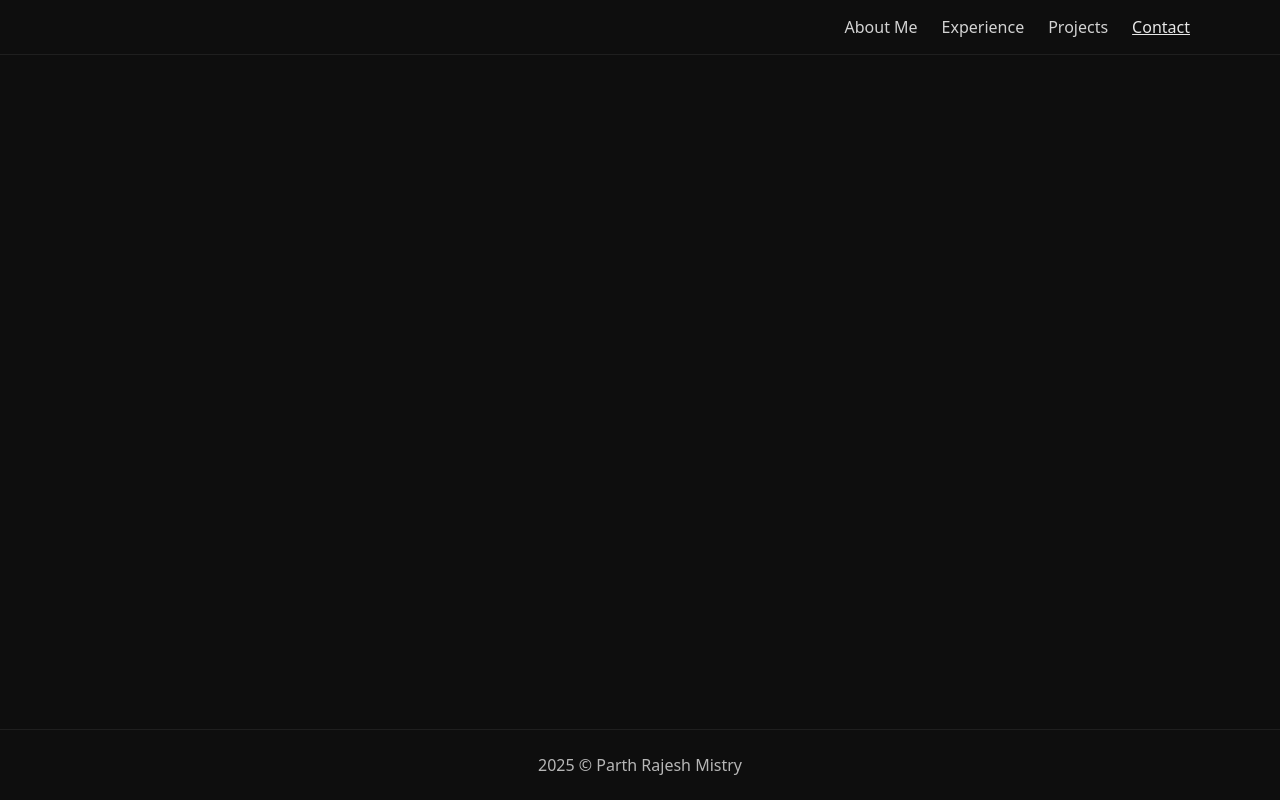
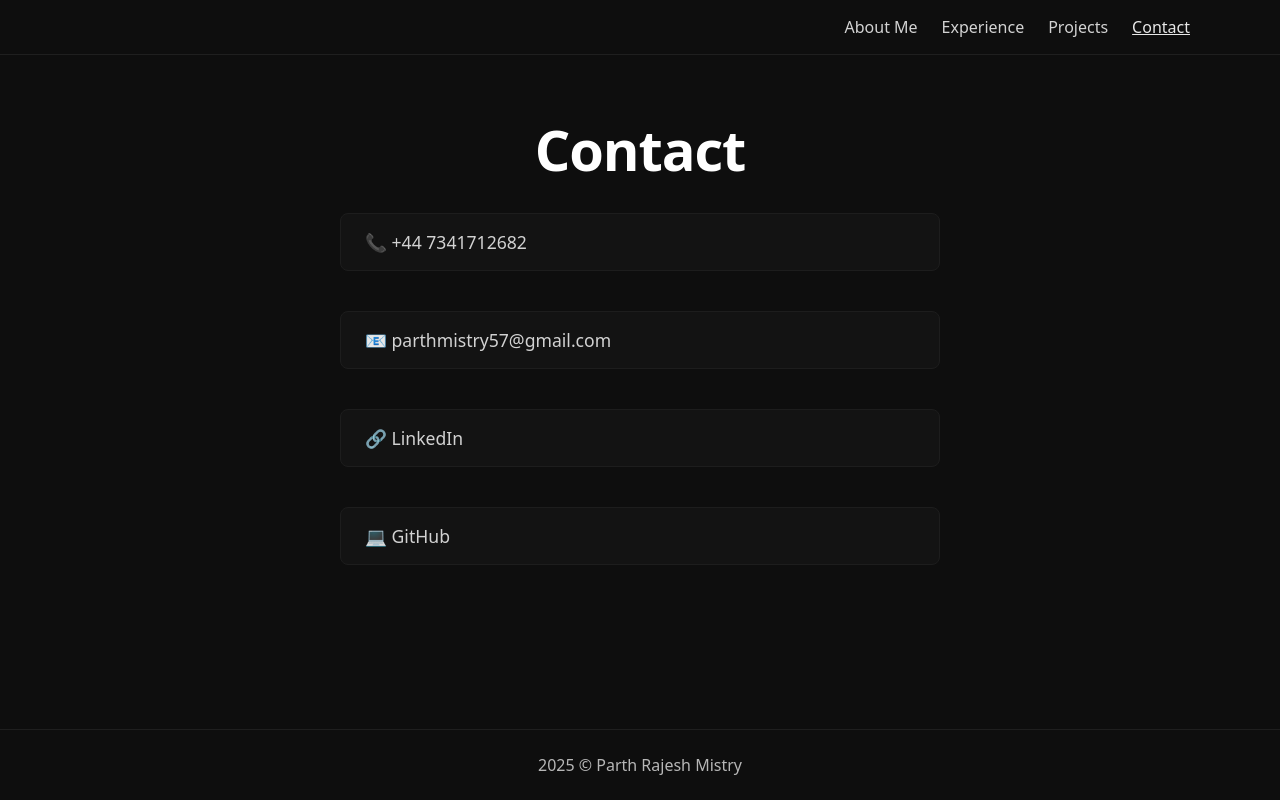
Before and after one commit to ParthMistry57/Portfolio, a React app in the folder frontend/: page /contact in a window 1280 px wide. Built offline with nearby package versions, Linux system fonts and the light colour scheme; the HTML template or start-up script is replaced by a standard one.

Commit message:
add Contact page with styled contact information

```diff
--- a/frontend/src/App.jsx
+++ b/frontend/src/App.jsx
@@ -2,6 +2,7 @@ import { Routes, Route } from 'react-router-dom'
 import NavBar from './components/NavBar.jsx'
 import Footer from './components/Footer.jsx'
 import Home from './pages/Home.jsx'
+import Contact from './pages/Contact.jsx'
 
 export default function App() {
   return (
@@ -13,7 +14,7 @@ export default function App() {
           <Route path="/about" element={<Home />} />
           <Route path="/experience" element={<div />} />
           <Route path="/projects" element={<div />} />
-          <Route path="/contact" element={<div />} />
+          <Route path="/contact" element={<Contact />} />
         </Routes>
       </main>
       <Footer />
--- /dev/null
+++ b/frontend/src/pages/Contact.jsx
@@ -0,0 +1,31 @@
+export default function Contact() {
+  return (
+    <section className="content">
+       <div className="contact-wrap">
+            <h1 className="profile-title">Contact</h1>
+            <ul className="contact-list">
+                <li className="contact-item">
+                <a href="tel:+447341712682">
+                    📞 +44 7341712682
+                </a>
+                </li>
+                <li className="contact-item">
+                <a href="mailto:parthmistry57@gmail.com">
+                    📧 parthmistry57@gmail.com
+                </a>
+                </li>
+                <li className="contact-item">
+                <a href="https://www.linkedin.com/in/parth-mistry-24396a166/" target="_blank" rel="noopener noreferrer">
+                    🔗 LinkedIn
+                </a>
+                </li>
+                <li className="contact-item">
+                <a href="https://github.com/ParthMistry57" target="_blank" rel="noopener noreferrer">
+                    💻 GitHub
+                </a>
+                </li>
+            </ul>
+       </div>
+    </section>
+  )
+}
--- a/frontend/src/styles/global.css
+++ b/frontend/src/styles/global.css
@@ -107,6 +107,66 @@ body {
   border-top: 1px solid #1f1f1f;
 }
 
+.contact-wrap{
+    text-align: center;
+}
+
+.contact-list {
+  list-style: none;
+  padding: 0;
+  margin-top: 40px;
+}
+
+.contact-item {margin-bottom: 20px;}
+
+.contact-item > a {
+  margin-bottom: 40px;
+  color: var(--text);
+  text-decoration: none;
+  font-size: 1.1rem;
+  opacity: 0.9;
+  transition: opacity 0.2s ease, text-decoration 0.2s ease;
+}
+
+.contact-item > a:hover {
+  opacity: 1;
+  text-decoration: underline;
+}
+
+/* Contact page styles */
+.contact-wrap {
+  max-width: 600px;
+  margin: 0 auto;
+}
+
+.contact-list {
+  list-style: none;
+  padding: 0;
+  margin: 32px 0;
+}
+
+.contact-item {
+  margin: 16px 0;
+}
+
+.contact-item a {
+  display: flex;
+  align-items: center;
+  gap: 12px;
+  padding: 16px 24px;
+  background: var(--panel);
+  border-radius: 8px;
+  color: var(--text);
+  text-decoration: none;
+  transition: background 0.2s ease;
+  border: 1px solid #1f1f1f;
+}
+
+.contact-item a:hover {
+  background: #1a1a1a;
+  color: var(--accent);
+}
+
 /* to make it responsive */
 @media (max-width: 900px) {
   .profile { grid-template-columns: 1fr; }
```
